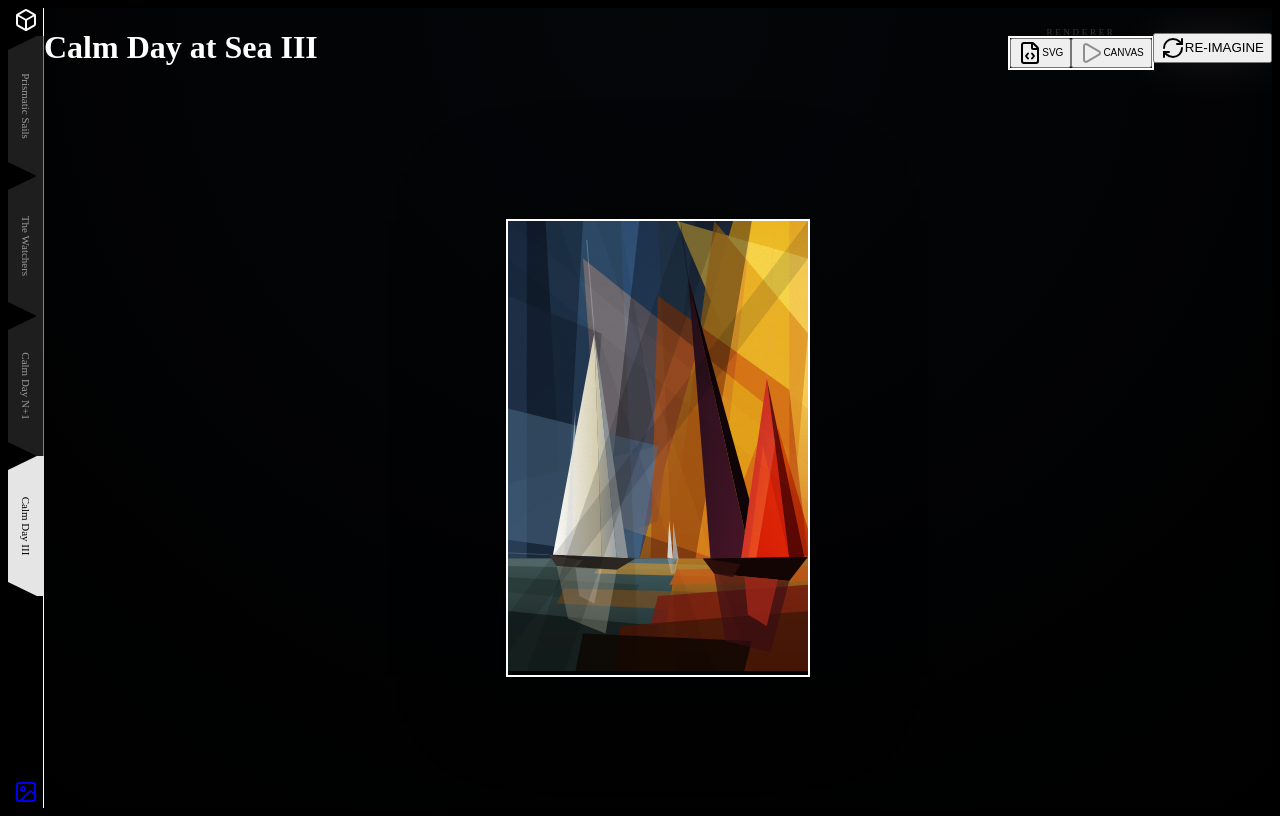
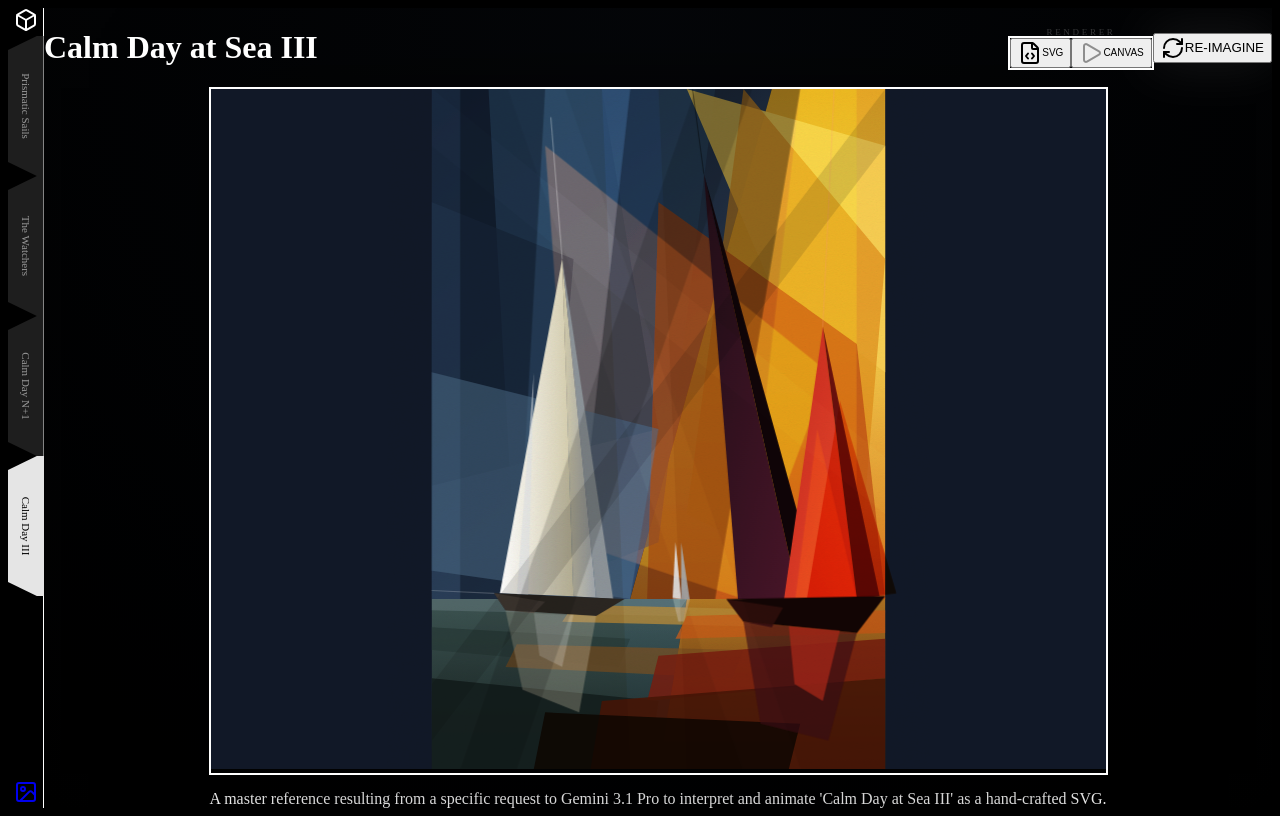
Before and after one commit to cshabsin/feininger, a Next.js app: page /feininger/calm-day-at-sea-iii in a window 1280 px wide. Built offline with nearby package versions, Linux system fonts and the light colour scheme.

Commit message:
UI: Add descriptive context for each artwork version
Introduces a paragraph of text under the main image display that explains the origin and AI model assistance (Gemini 2.5 vs 3.1 Pro) for each piece, providing better context for the user.

```diff
--- a/app/[version]/VersionClient.tsx
+++ b/app/[version]/VersionClient.tsx
@@ -117,6 +117,15 @@ export default function VersionClient({ version }: { version: Version }) {
               </div>
             )}
           </div>
+
+          <div className="mt-12 max-w-2xl text-center">
+            <p className="text-neutral-400 text-sm leading-relaxed font-light tracking-wide">
+              {currentData?.version === 'prismatic-sails' && "An early generative exploration based roughly on 'Calm Day at Sea II', created with loose prompting to Gemini 2.5."}
+              {currentData?.version === 'the-watchers' && "Another early experimental piece inspired by 'Calm Day at Sea II', developed through iterative prompting with Gemini 2.5."}
+              {currentData?.version === 'calm-day-at-sea-iii' && "A master reference resulting from a specific request to Gemini 3.1 Pro to interpret and animate 'Calm Day at Sea III' as a hand-crafted SVG."}
+              {currentData?.version === 'calm-day-n-plus-1' && "A programmatic attempt to generate new scenarios based on the 'Calm Day at Sea III' reference, with code assistance from Gemini 3.1 Pro."}
+            </p>
+          </div>
         </div>
       </div>
     </div>
```
